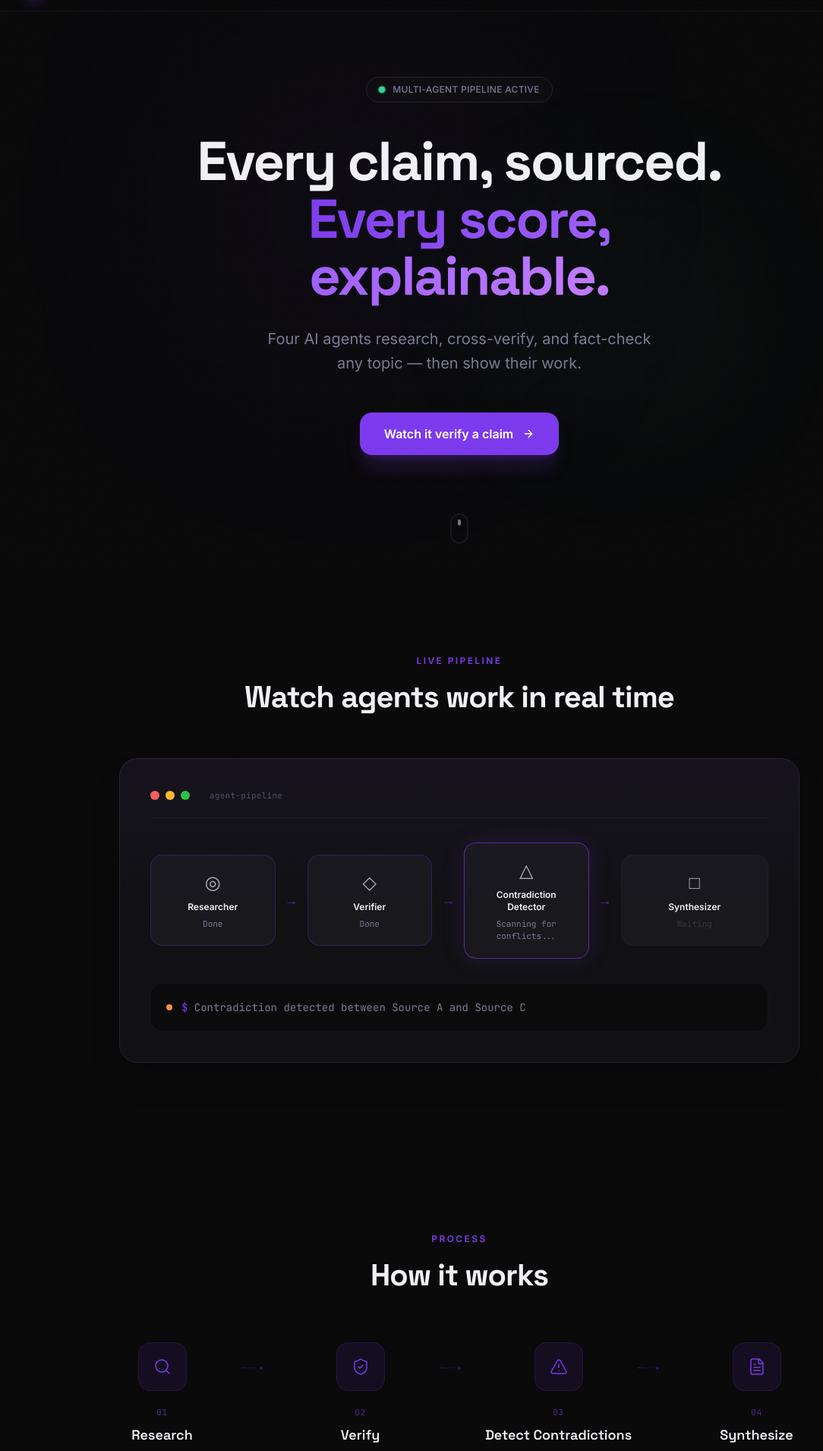
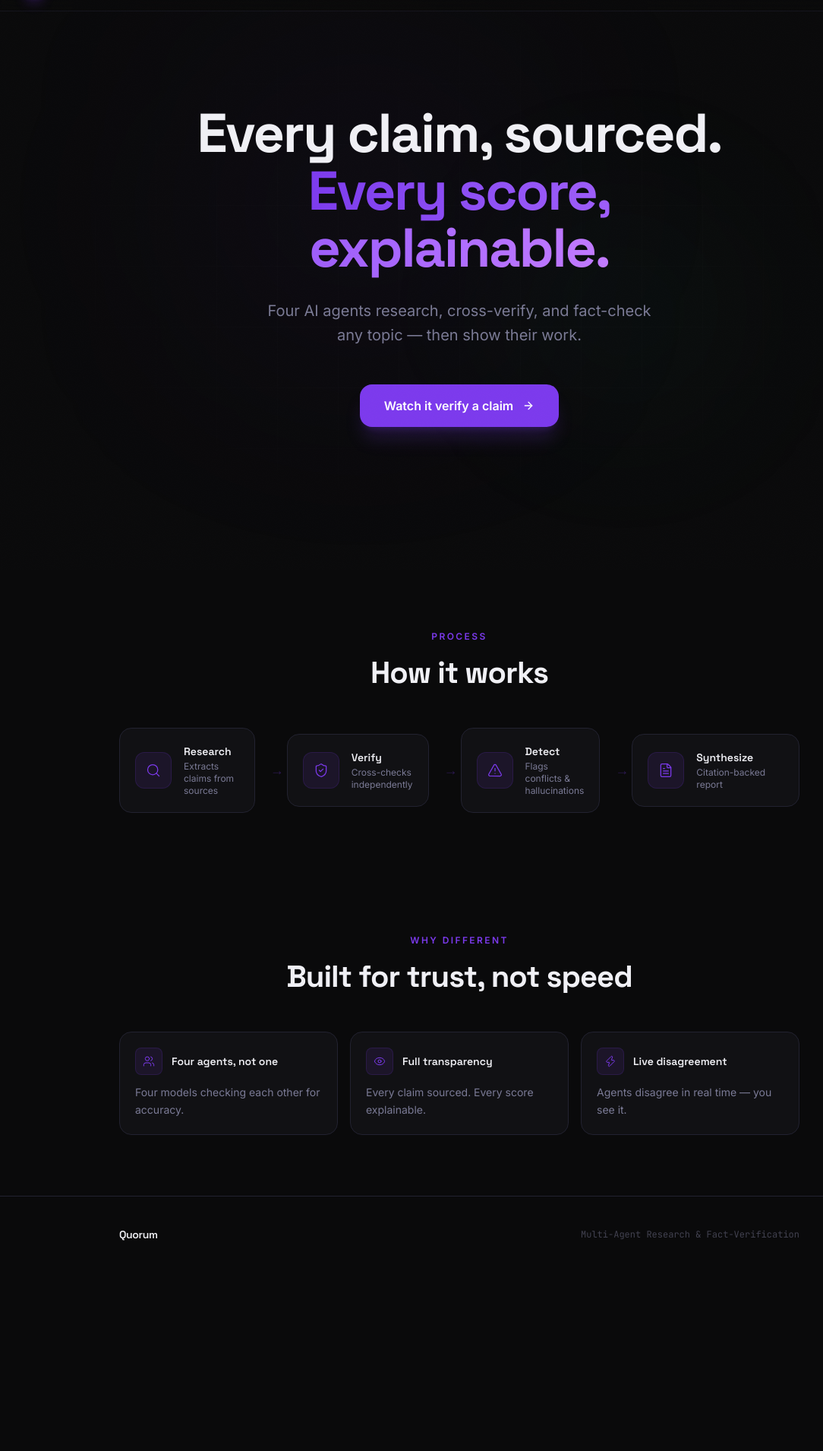
Before and after one commit to thanuj0902/Quorum, a React (Vite) app: page / in a window 1280 px wide. Shown: the part 50-1960 px from the top of the page at 76% size, without its empty margins (35-1119 px from the left). After the commit the page ends 1725 px from the top, so only its background shows below. Built offline with nearby package versions, Linux system fonts and the light colour scheme.

Commit message:
ui: simplify landing page — remove clutter, tighten layout

```diff
--- a/src/components/Landing/Hero.jsx
+++ b/src/components/Landing/Hero.jsx
@@ -4,33 +4,19 @@ import { ArrowRight } from 'lucide-react'
 export default function Hero({ onStart }) {
   return (
     <section className="relative min-h-screen flex flex-col items-center justify-center px-6 overflow-hidden">
-      {/* Animated gradient orbs */}
+      {/* Gradient orbs */}
       <div className="absolute inset-0 pointer-events-none" aria-hidden="true">
         <motion.div
-          animate={{
-            x: [0, 30, -20, 0],
-            y: [0, -25, 15, 0],
-            scale: [1, 1.1, 0.95, 1],
-          }}
+          animate={{ x: [0, 30, -20, 0], y: [0, -25, 15, 0], scale: [1, 1.1, 0.95, 1] }}
           transition={{ duration: 20, repeat: Infinity, ease: 'easeInOut' }}
           className="absolute top-[15%] left-[20%] w-[450px] h-[450px] rounded-full blur-[130px]"
           style={{ background: 'radial-gradient(circle, rgba(124,58,237,0.12) 0%, transparent 70%)' }}
         />
         <motion.div
-          animate={{
-            x: [0, -40, 20, 0],
-            y: [0, 20, -30, 0],
-            scale: [1, 0.9, 1.1, 1],
-          }}
+          animate={{ x: [0, -40, 20, 0], y: [0, 20, -30, 0], scale: [1, 0.9, 1.1, 1] }}
           transition={{ duration: 25, repeat: Infinity, ease: 'easeInOut' }}
           className="absolute bottom-[20%] right-[15%] w-[400px] h-[400px] rounded-full blur-[120px]"
           style={{ background: 'radial-gradient(circle, rgba(52,211,153,0.08) 0%, transparent 70%)' }}
-        />
-        <motion.div
-          animate={{ opacity: [0.3, 0.6, 0.3] }}
-          transition={{ duration: 8, repeat: Infinity, ease: 'easeInOut' }}
-          className="absolute top-1/2 left-1/2 -translate-x-1/2 -translate-y-1/2 w-[600px] h-[600px] rounded-full blur-[150px]"
-          style={{ background: 'radial-gradient(circle, rgba(124,58,237,0.06) 0%, transparent 60%)' }}
         />
       </div>
 
@@ -52,23 +38,6 @@ export default function Hero({ onStart }) {
         transition={{ duration: 1, ease: [0.22, 1, 0.36, 1] }}
         className="relative z-10 text-center max-w-3xl"
       >
-        {/* Status badge */}
-        <motion.div
-          initial={{ opacity: 0, scale: 0.9 }}
-          animate={{ opacity: 1, scale: 1 }}
-          transition={{ delay: 0.3, duration: 0.6 }}
-          className="inline-flex items-center gap-2.5 px-4 py-2 rounded-full border border-border bg-surface/60 backdrop-blur-md mb-10"
-        >
-          <span className="relative flex h-2 w-2">
-            <span className="animate-ping absolute inline-flex h-full w-full rounded-full bg-green opacity-75" />
-            <span className="relative inline-flex rounded-full h-2 w-2 bg-green" />
-          </span>
-          <span className="text-xs text-text-secondary font-medium tracking-wide uppercase">
-            Multi-Agent Pipeline Active
-          </span>
-        </motion.div>
-
-        {/* Headline */}
         <h1 className="font-display text-[2.75rem] md:text-[4.5rem] font-bold tracking-[-0.03em] leading-[1.05] mb-7">
           Every claim, sourced.
           <br />
@@ -77,12 +46,10 @@ export default function Hero({ onStart }) {
           </span>
         </h1>
 
-        {/* Subheadline */}
         <p className="text-text-secondary text-lg md:text-xl max-w-lg mx-auto mb-12 leading-relaxed">
           Four AI agents research, cross-verify, and fact-check any topic — then show their work.
         </p>
 
-        {/* CTA button */}
         <motion.button
           whileHover={{ scale: 1.03, boxShadow: '0 0 40px rgba(124,58,237,0.3)' }}
           whileTap={{ scale: 0.97 }}
@@ -94,27 +61,6 @@ export default function Hero({ onStart }) {
           <ArrowRight className="w-4 h-4 transition-transform duration-300 group-hover:translate-x-1" aria-hidden="true" />
         </motion.button>
       </motion.div>
-
-      {/* Scroll indicator */}
-      <motion.div
-        initial={{ opacity: 0 }}
-        animate={{ opacity: 1 }}
-        transition={{ delay: 2, duration: 1 }}
-        className="absolute bottom-10 left-1/2 -translate-x-1/2"
-        aria-hidden="true"
-      >
-        <motion.div
-          animate={{ y: [0, 6, 0] }}
-          transition={{ repeat: Infinity, duration: 2.5, ease: 'easeInOut' }}
-          className="w-6 h-10 rounded-full border-2 border-border/60 flex items-start justify-center p-1.5"
-        >
-          <motion.div
-            animate={{ opacity: [0.3, 1, 0.3], height: ['4px', '8px', '4px'] }}
-            transition={{ repeat: Infinity, duration: 2.5, ease: 'easeInOut' }}
-            className="w-1 rounded-full bg-text-secondary"
-          />
-        </motion.div>
-      </motion.div>
     </section>
   )
 }
--- a/src/components/Landing/HowItWorks.jsx
+++ b/src/components/Landing/HowItWorks.jsx
@@ -2,55 +2,52 @@ import { motion } from 'framer-motion'
 import { Search, ShieldCheck, AlertTriangle, FileText } from 'lucide-react'
 
 const steps = [
-  { icon: Search, label: 'Research', desc: 'Extracts claims from multiple sources' },
-  { icon: ShieldCheck, label: 'Verify', desc: 'Cross-checks each claim independently' },
-  { icon: AlertTriangle, label: 'Detect Contradictions', desc: 'Flags conflicts and hallucinations' },
-  { icon: FileText, label: 'Synthesize', desc: 'Citation-backed report with scores' },
+  { icon: Search, label: 'Research', desc: 'Extracts claims from sources' },
+  { icon: ShieldCheck, label: 'Verify', desc: 'Cross-checks independently' },
+  { icon: AlertTriangle, label: 'Detect', desc: 'Flags conflicts & hallucinations' },
+  { icon: FileText, label: 'Synthesize', desc: 'Citation-backed report' },
 ]
 
 export default function HowItWorks() {
   return (
-    <section className="py-28 px-6" aria-labelledby="how-it-works-heading">
-      <div className="max-w-5xl mx-auto">
+    <section className="py-20 px-6" aria-labelledby="how-it-works-heading">
+      <div className="max-w-4xl mx-auto">
         <motion.div
           initial={{ opacity: 0, y: 20 }}
           whileInView={{ opacity: 1, y: 0 }}
           viewport={{ once: true }}
           transition={{ duration: 0.6 }}
-          className="text-center mb-16"
+          className="text-center mb-12"
         >
           <p className="text-accent text-xs font-semibold uppercase tracking-[0.2em] mb-4">Process</p>
           <h2 id="how-it-works-heading" className="font-display text-3xl md:text-[2.5rem] font-bold tracking-tight">How it works</h2>
         </motion.div>
 
-        <ol className="grid grid-cols-1 md:grid-cols-4 gap-5 list-none" role="list">
+        <div className="flex flex-col md:flex-row items-center gap-4 md:gap-0">
           {steps.map((step, i) => (
-            <motion.li
+            <motion.div
               key={step.label}
-              initial={{ opacity: 0, y: 30 }}
+              initial={{ opacity: 0, y: 20 }}
               whileInView={{ opacity: 1, y: 0 }}
               viewport={{ once: true }}
-              transition={{ duration: 0.5, delay: i * 0.1 }}
-              className="relative group"
+              transition={{ duration: 0.4, delay: i * 0.08 }}
+              className="flex items-center gap-4 flex-1 w-full md:w-auto"
             >
-              <div className="text-center">
-                <div className="w-16 h-16 rounded-2xl bg-accent-dim border border-accent/15 flex items-center justify-center mx-auto mb-5 group-hover:border-accent/30 group-hover:bg-accent/[0.14] transition-all duration-300" aria-hidden="true">
-                  <step.icon className="w-6 h-6 text-accent" strokeWidth={1.5} />
+              <div className="flex items-center gap-4 flex-1 bg-surface border border-border rounded-2xl p-5 hover:border-accent/30 transition-all duration-300 group">
+                <div className="w-12 h-12 rounded-xl bg-accent-dim border border-accent/15 flex items-center justify-center shrink-0 group-hover:border-accent/30 transition-colors" aria-hidden="true">
+                  <step.icon className="w-5 h-5 text-accent" strokeWidth={1.5} />
                 </div>
-                <div className="text-[11px] text-accent/60 font-mono mb-2 tracking-wider">0{i + 1}</div>
-                <h3 className="font-display text-lg font-semibold mb-2">{step.label}</h3>
-                <p className="text-text-secondary text-sm leading-relaxed max-w-[220px] mx-auto">{step.desc}</p>
+                <div>
+                  <div className="font-display text-sm font-semibold">{step.label}</div>
+                  <div className="text-text-secondary text-xs mt-0.5">{step.desc}</div>
+                </div>
               </div>
-
               {i < steps.length - 1 && (
-                <div className="hidden md:flex absolute top-8 -right-3 items-center" aria-hidden="true">
-                  <div className="w-6 h-px bg-gradient-to-r from-accent/30 to-transparent" />
-                  <div className="w-1 h-1 rounded-full bg-accent/30" />
-                </div>
+                <div className="hidden md:block text-accent/30 text-lg shrink-0 px-1" aria-hidden="true">→</div>
               )}
-            </motion.li>
+            </motion.div>
           ))}
-        </ol>
+        </div>
       </div>
     </section>
   )
--- a/src/components/Landing/LandingFooter.jsx
+++ b/src/components/Landing/LandingFooter.jsx
@@ -1,33 +1,13 @@
 import { memo } from 'react'
-import { motion } from 'framer-motion'
-import { ArrowRight } from 'lucide-react'
 
-function LandingFooter({ onStart }) {
+function LandingFooter() {
   return (
-    <footer className="py-20 px-6 border-t border-border" role="contentinfo">
-      <div className="max-w-4xl mx-auto text-center">
-        <motion.div
-          initial={{ opacity: 0, y: 20 }}
-          whileInView={{ opacity: 1, y: 0 }}
-          viewport={{ once: true }}
-          transition={{ duration: 0.6 }}
-        >
-          <h2 className="font-display text-2xl md:text-3xl font-bold mb-6">See it in action</h2>
-          <p className="text-text-secondary mb-8 max-w-md mx-auto">Run a full multi-agent verification pipeline on any topic.</p>
-          <motion.button
-            whileHover={{ scale: 1.03, boxShadow: '0 0 40px rgba(124,58,237,0.3)' }}
-            whileTap={{ scale: 0.97 }}
-            onClick={onStart}
-            className="group inline-flex items-center gap-3 px-8 py-4 bg-accent text-white font-semibold rounded-2xl transition-all duration-300 shadow-xl shadow-accent/20 hover:shadow-accent/30 mb-8 focus-visible:ring-2 focus-visible:ring-accent focus-visible:ring-offset-2 focus-visible:ring-offset-base"
-            aria-label="Try the fact-checking system now"
-          >
-            <span>Try it now</span>
-            <ArrowRight className="w-4 h-4 transition-transform duration-300 group-hover:translate-x-1" aria-hidden="true" />
-          </motion.button>
-          <p className="text-text-secondary/50 text-xs font-mono tracking-wide">
-            INNOVA HACK 2026 — Multi-Agent Research & Fact-Verification System
-          </p>
-        </motion.div>
+    <footer className="py-10 px-6 border-t border-border" role="contentinfo">
+      <div className="max-w-4xl mx-auto flex flex-col md:flex-row items-center justify-between gap-4">
+        <span className="font-display text-sm font-semibold tracking-tight">Quorum</span>
+        <span className="text-text-secondary/50 text-xs font-mono">
+          Multi-Agent Research & Fact-Verification
+        </span>
       </div>
     </footer>
   )
--- a/src/components/Landing/LandingView.jsx
+++ b/src/components/Landing/LandingView.jsx
@@ -1,6 +1,5 @@
 import Logo from '../ui/Logo'
 import Hero from './Hero'
-import PipelinePreview from './PipelinePreview'
 import HowItWorks from './HowItWorks'
 import WhyDifferent from './WhyDifferent'
 import LandingFooter from './LandingFooter'
@@ -11,19 +10,16 @@ export default function LandingView({ onStart }) {
       <nav className="fixed top-0 left-0 right-0 z-50 px-6 py-4 bg-base/80 backdrop-blur-xl border-b border-border/50" role="navigation" aria-label="Main navigation">
         <div className="max-w-6xl mx-auto flex items-center justify-between">
           <Logo onClick={onStart} />
-          <div className="flex items-center gap-3">
-          </div>
         </div>
       </nav>
 
       <main>
         <Hero onStart={onStart} />
-        <PipelinePreview />
         <HowItWorks />
         <WhyDifferent />
       </main>
 
-      <LandingFooter onStart={onStart} />
+      <LandingFooter />
     </>
   )
 }
--- a/src/components/Landing/WhyDifferent.jsx
+++ b/src/components/Landing/WhyDifferent.jsx
@@ -2,56 +2,43 @@ import { motion } from 'framer-motion'
 import { Users, Eye, Zap } from 'lucide-react'
 
 const points = [
-  {
-    icon: Users,
-    title: 'Four agents, not one',
-    desc: 'Not one model — four, checking each other for accuracy.',
-  },
-  {
-    icon: Eye,
-    title: 'Full transparency',
-    desc: 'Every claim sourced. Every score explainable with evidence.',
-  },
-  {
-    icon: Zap,
-    title: 'Live disagreement',
-    desc: 'Agents disagree in real time — you see the real process.',
-  },
+  { icon: Users, title: 'Four agents, not one', desc: 'Four models checking each other for accuracy.' },
+  { icon: Eye, title: 'Full transparency', desc: 'Every claim sourced. Every score explainable.' },
+  { icon: Zap, title: 'Live disagreement', desc: 'Agents disagree in real time — you see it.' },
 ]
 
 export default function WhyDifferent() {
   return (
-    <section className="py-28 px-6" aria-labelledby="why-different-heading">
+    <section className="py-20 px-6" aria-labelledby="why-different-heading">
       <div className="max-w-4xl mx-auto">
         <motion.div
           initial={{ opacity: 0, y: 20 }}
           whileInView={{ opacity: 1, y: 0 }}
           viewport={{ once: true }}
           transition={{ duration: 0.6 }}
-          className="text-center mb-14"
+          className="text-center mb-12"
         >
           <p className="text-accent text-xs font-semibold uppercase tracking-[0.2em] mb-4">Why different</p>
           <h2 id="why-different-heading" className="font-display text-3xl md:text-[2.5rem] font-bold tracking-tight">Built for trust, not speed</h2>
         </motion.div>
 
-        <div className="grid grid-cols-1 md:grid-cols-3 gap-5">
+        <div className="grid grid-cols-1 md:grid-cols-3 gap-4">
           {points.map((point, i) => (
             <motion.div
               key={i}
-              initial={{ opacity: 0, y: 25 }}
+              initial={{ opacity: 0, y: 20 }}
               whileInView={{ opacity: 1, y: 0 }}
               viewport={{ once: true }}
-              transition={{ duration: 0.5, delay: i * 0.1 }}
-              className="group relative p-6 bg-surface border border-border rounded-2xl hover:border-border-hover transition-all duration-300"
+              transition={{ duration: 0.4, delay: i * 0.08 }}
+              className="group p-5 bg-surface border border-border rounded-2xl hover:border-accent/20 transition-all duration-300"
             >
-              <div className="absolute inset-0 rounded-2xl bg-gradient-to-b from-accent/[0.03] to-transparent opacity-0 group-hover:opacity-100 transition-opacity duration-300 pointer-events-none" aria-hidden="true" />
-              <div className="relative">
-                <div className="w-10 h-10 rounded-xl bg-accent-dim border border-accent/15 flex items-center justify-center mb-4 group-hover:border-accent/30 transition-colors" aria-hidden="true">
-                  <point.icon className="w-5 h-5 text-accent" strokeWidth={1.5} />
+              <div className="flex items-center gap-3 mb-3">
+                <div className="w-9 h-9 rounded-lg bg-accent-dim border border-accent/15 flex items-center justify-center shrink-0 group-hover:border-accent/30 transition-colors" aria-hidden="true">
+                  <point.icon className="w-4 h-4 text-accent" strokeWidth={1.5} />
                 </div>
-                <h3 className="font-display text-base font-semibold mb-2">{point.title}</h3>
-                <p className="text-text-secondary text-sm leading-relaxed">{point.desc}</p>
+                <h3 className="font-display text-sm font-semibold">{point.title}</h3>
               </div>
+              <p className="text-text-secondary text-sm leading-relaxed">{point.desc}</p>
             </motion.div>
           ))}
         </div>
```
